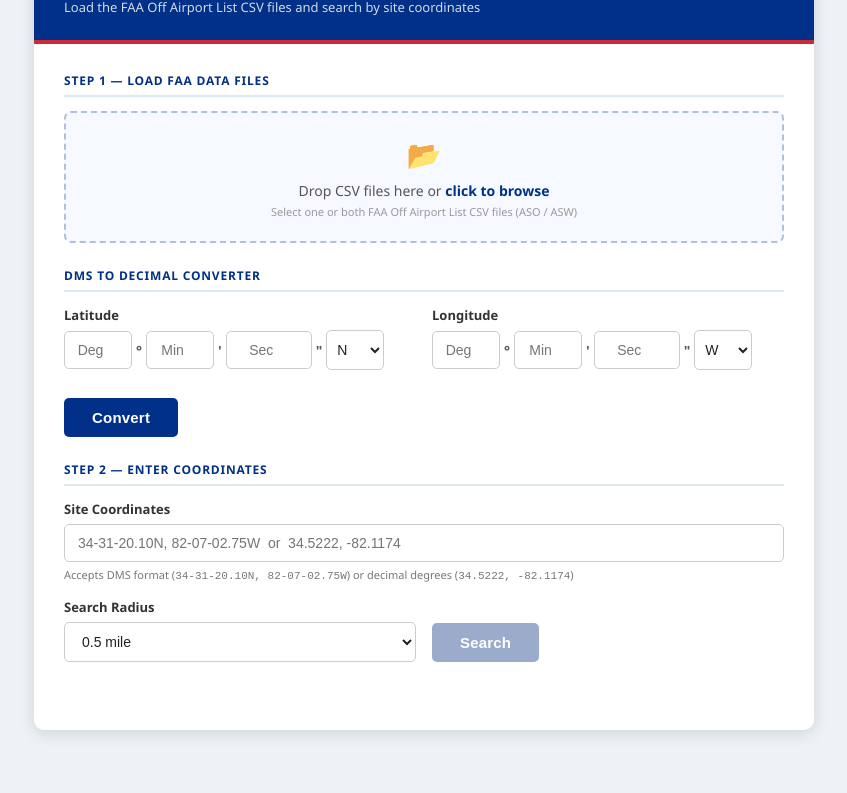
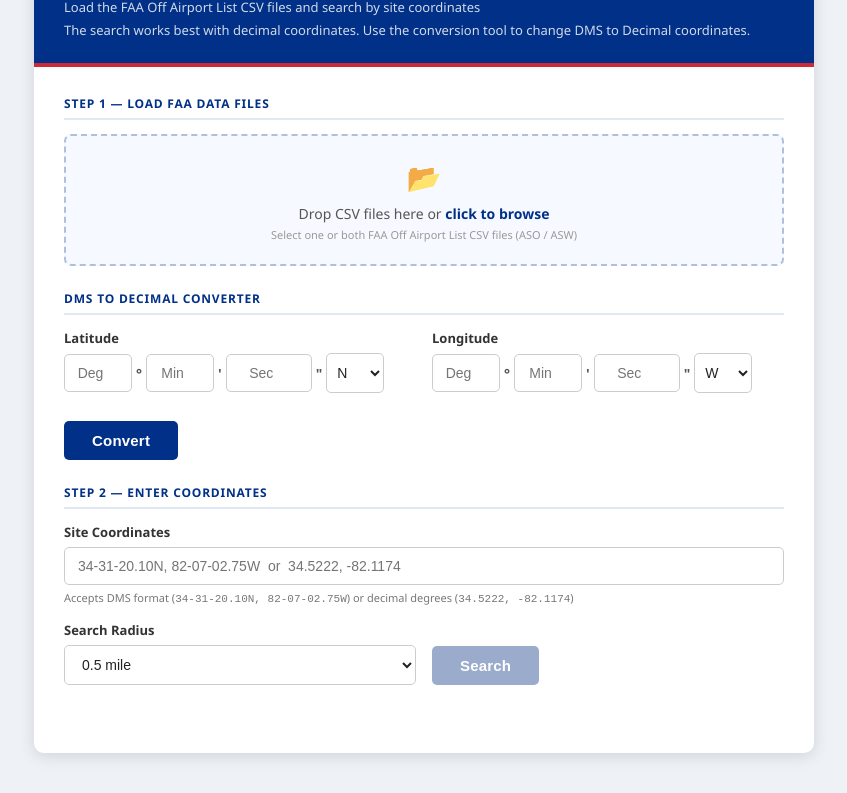
Before and after one commit to kellyquate-kels/Historic_FAA_Lookup, a plain HTML site: page index.html in a window 1280 px wide. Shown: the part 99-892 px from the top of the page, without its empty margins (216-1063 px from the left). Before the commit the page ends 869 px from the top, so only its background shows below. Drawn offline with Linux system fonts and the light colour scheme.

Commit message:
Adding notes

```diff
--- a/index.html
+++ b/index.html
@@ -183,6 +183,7 @@
   <div class="card-header">
     <h1>FAA ASN Lookup by Coordinates</h1>
     <p>Load the FAA Off Airport List CSV files and search by site coordinates</p>
+   <p>The search works best with decimal coordinates. Use the conversion tool to change DMS to Decimal coordinates.</p>
   </div>
   <div class="card-body">
 
```
